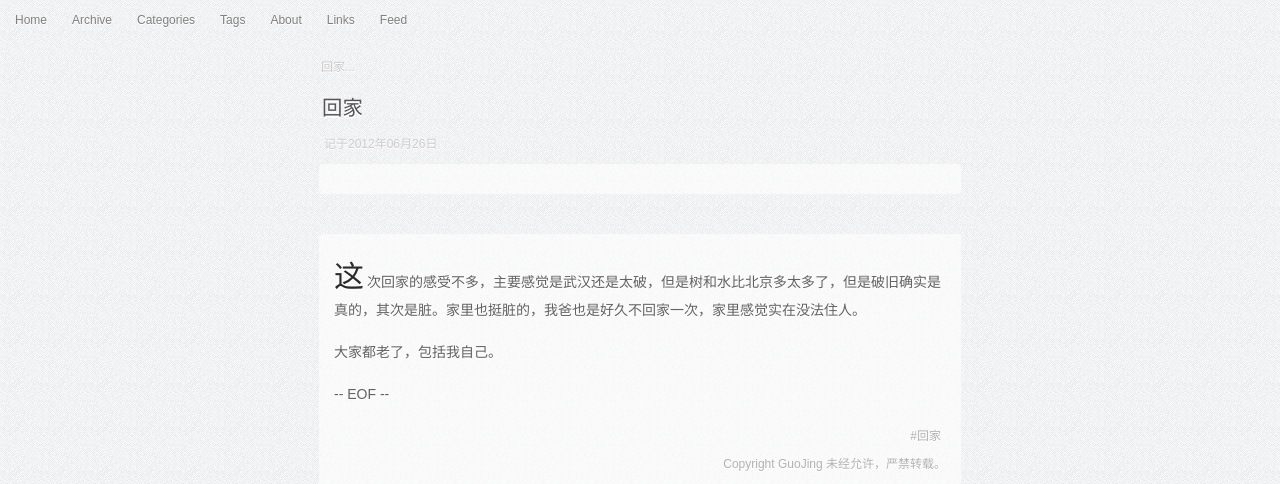
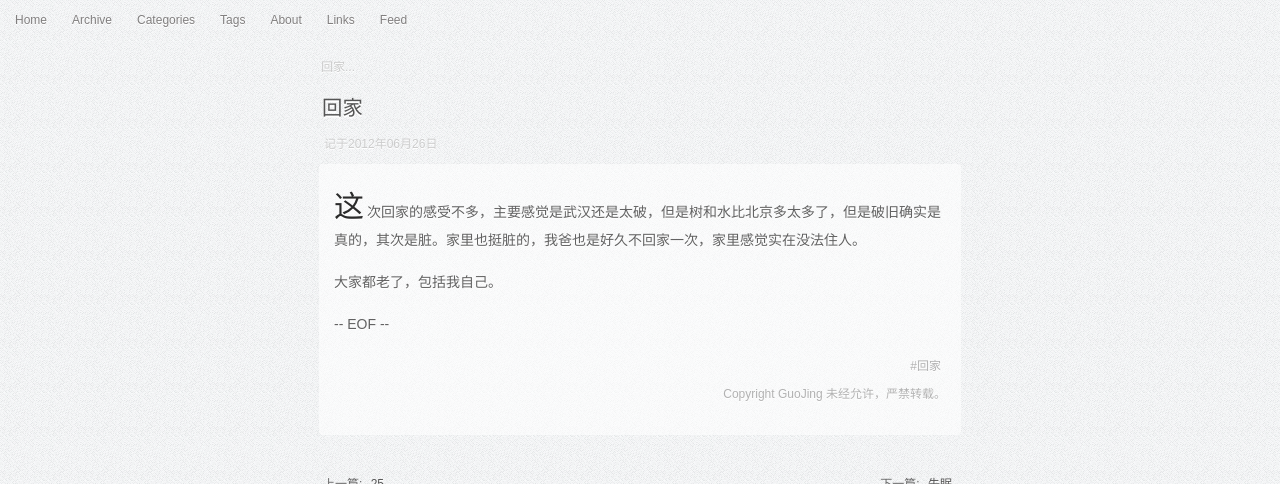
Before and after one commit to zwitzwit/guojing.github.com, a Jekyll site: the page built from _posts/blog/2012-06-26-back-home.md, in a window 1280 px wide. Shown: the top 484 px of the page. Built offline with Jekyll 4.4.1, drawn with Linux system fonts in a browser that asks for light colours; Markdown is read by kramdown in place of the engine named in the settings; comment, search, counter and statistics services are not loaded; grey boxes are pictures that could not be loaded.

Commit message:
fix content

```diff
--- a/_layouts/post.html
+++ b/_layouts/post.html
@@ -47,7 +47,6 @@
 <div class="main">
   <div class="title"><a href="{{ page.url }}">{{ page.title }}</a></div>
   <div class="date">记于{{ page.date | date:"%Y年%m月%d日"}} <a href="/categories.html#{{ post.categories }}">{{ post.categories }}</a></div>
-<div class="content"></div>
   <div class="content">
     {{ content }}
     <p>-- EOF --</p>
```
